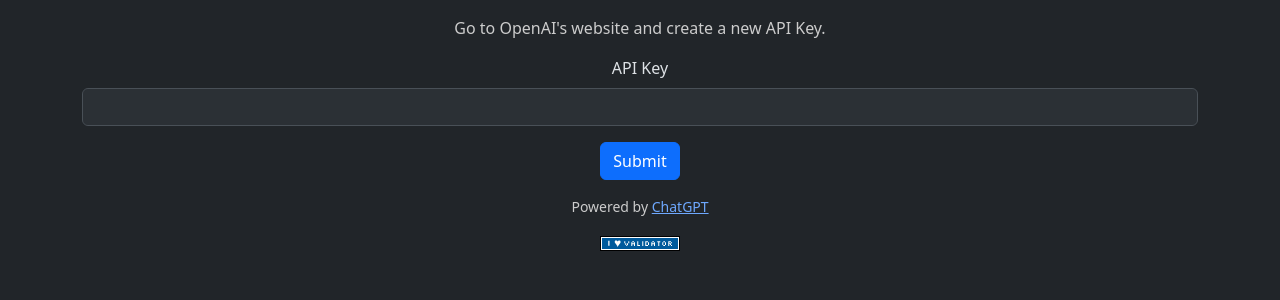
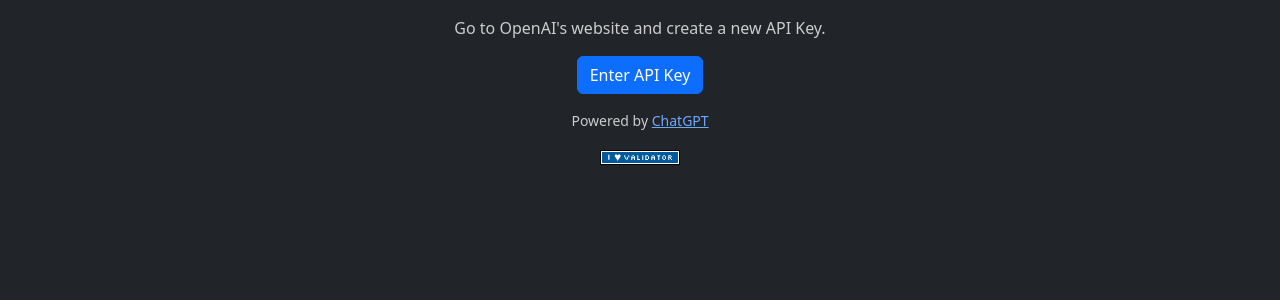
Before and after one commit to jadonvanyo/resi.ai, a Flask app: page /api_key in a window 1280 px wide. Shown: the part 75-375 px from the top of the page. Run offline with Flask 3, Linux system fonts and the light colour scheme; the visitor is signed in with stand-in values (Sample User, id 1); some libraries are stand-ins or nearby versions.

Commit message:
enter api_key text updated

```diff
--- a/templates/api_key.html
+++ b/templates/api_key.html
@@ -1,7 +1,7 @@
 {% extends "layout.html" %}
 
 {% block title %}
-    Enter API
+    New API Key
 {% endblock %}
 
 {% block main %}
@@ -9,12 +9,6 @@
         <p>
             Go to OpenAI's website and create a new API Key.
         </p>
+        <a class="btn btn-primary" href="/Account" role="button">Enter API Key</a>
     </div>
-    <form action="/login" method="post">
-        <div class="mb-3">
-          <label for="inputapikey" class="form-label">API Key</label>
-          <input type="password" class="form-control" id="inputapikey">
-        </div>
-        <button type="submit" class="btn btn-primary">Submit</button>
-      </form>
 {% endblock %}
```
